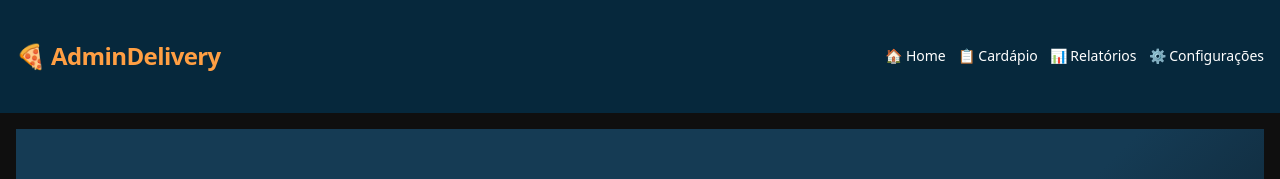
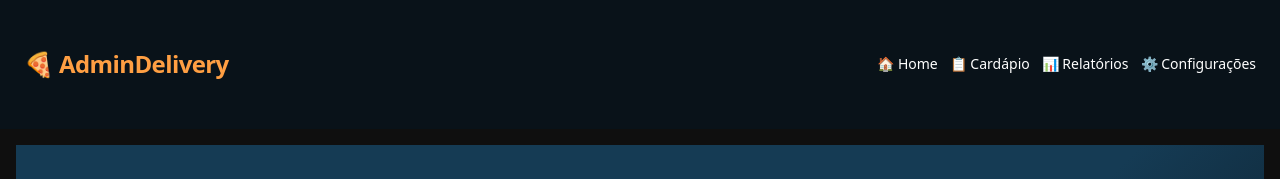
Before and after one commit to lglducci/site-admin-delivery, a React (Vite) app: page /pizza-modelo in a window 1280 px wide. Shown: the top 179 px of the page. Built offline with nearby package versions, Linux system fonts and the light colour scheme; no server answers.

Commit message:
Update Layout.jsx

```diff
--- a/src/Layout.jsx
+++ b/src/Layout.jsx
@@ -14,7 +14,7 @@ export default function Layout() {
     <div className="min-h-screen bg-[#0F0F0F] text-white flex flex-col">
       {/* Menu fixo */}
 
-      <header className="bg-[#06283c] border-b border-[#06283c]/40 px-4 py-10 flex justify-between items-center">
+      <header className="bg-[#091219] border-b border-[#091219]/40 px-6 py-12 flex justify-between items-center">
 
 <div
   className="font-extrabold tracking-tight text-2xl md:text-2xl"
```
